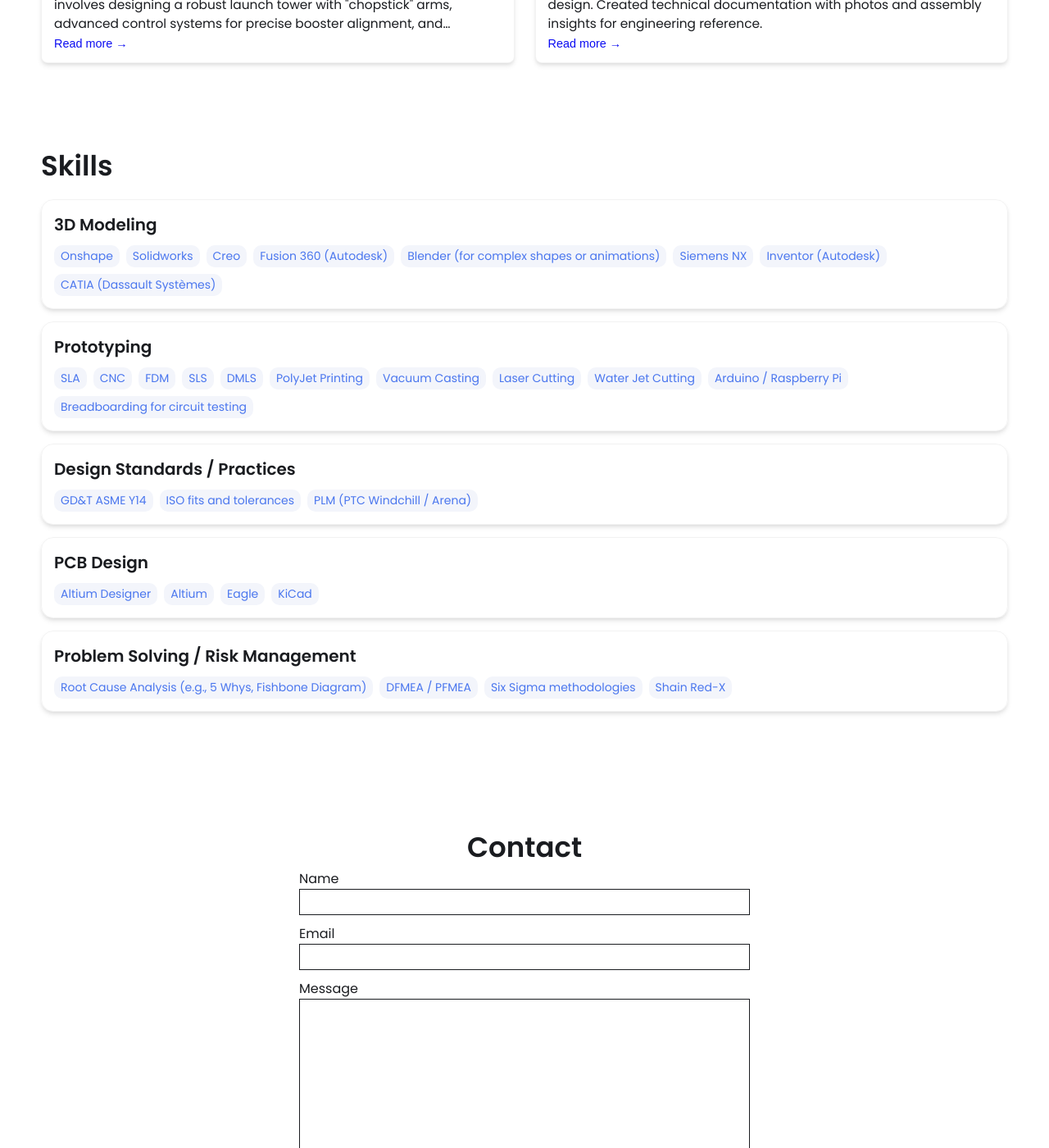
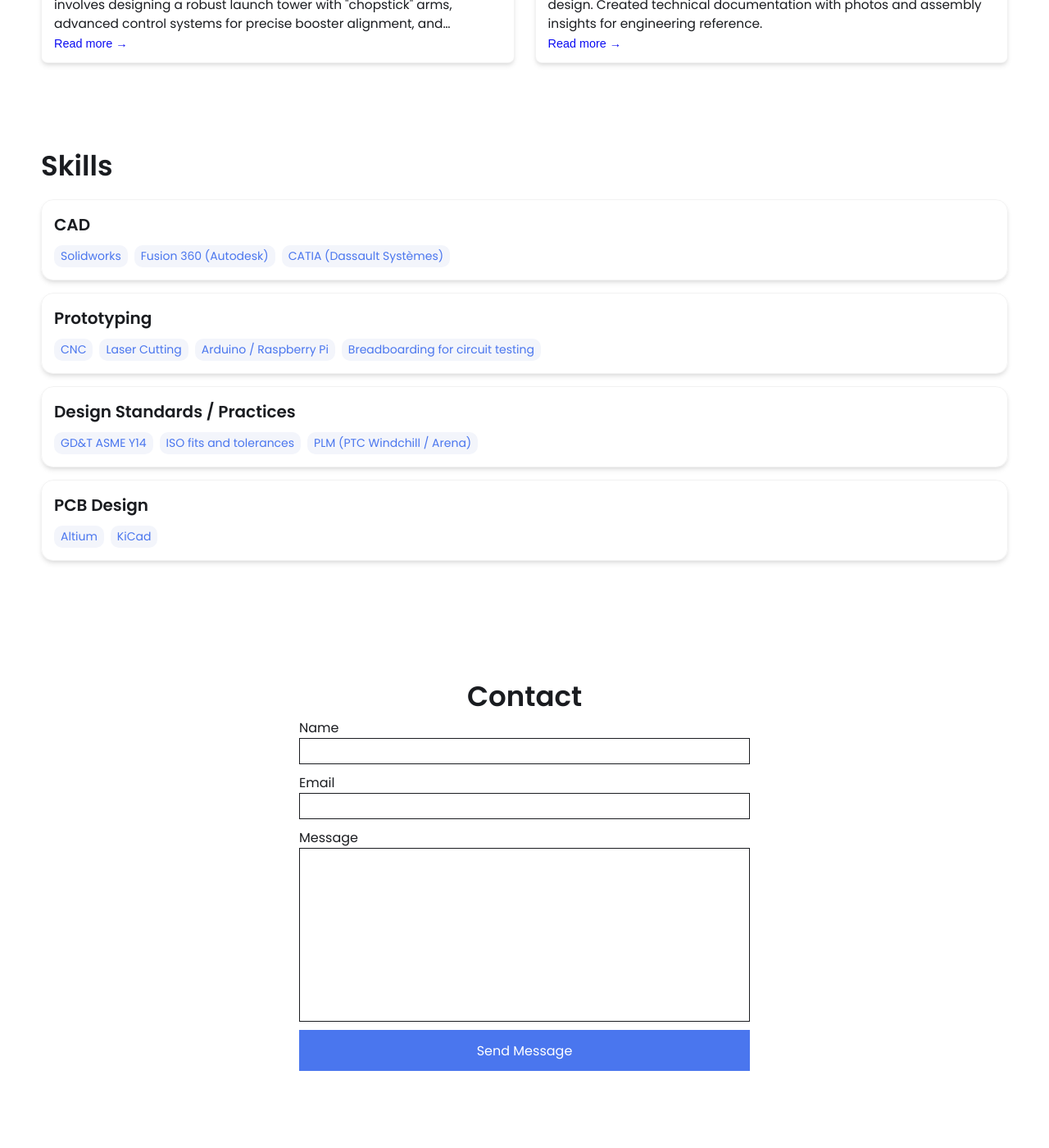
Before and after one commit to yasir159/yasir159.github.io, a Jekyll site: the page built from index.html, in a window 1280 px wide and 1400 px high, scrolled down 1449 px. Shown: the whole window at 82% size. Built offline with Jekyll 4.4.1, drawn with Linux system fonts in a browser that asks for light colours.

Commit message:
Update _config.yml

```diff
--- a/_config.yml
+++ b/_config.yml
@@ -44,27 +44,15 @@ external-links:    # input only your own url slug. The icons with missing entrie
 
 # Skills Section - Add the list of your Skills by categories/tools. The indentation for each level needs to be precise.
 skills:
-  - category: 3D Modeling
+  - category: CAD
     tools:
-    - Onshape
     - Solidworks
-    - Creo
     - Fusion 360 (Autodesk)
-    - Blender (for complex shapes or animations)
-    - Siemens NX
-    - Inventor (Autodesk)
     - CATIA (Dassault Systèmes)
   - category: Prototyping
     tools:
-    - SLA
     - CNC
-    - FDM
-    - SLS
-    - DMLS
-    - PolyJet Printing
-    - Vacuum Casting
     - Laser Cutting
-    - Water Jet Cutting
     - Arduino / Raspberry Pi
     - Breadboarding for circuit testing
   - category: Design Standards / Practices
@@ -74,20 +62,12 @@ skills:
     - PLM (PTC Windchill / Arena)
   - category: PCB Design
     tools:
-    - Altium Designer
     - Altium
-    - Eagle
     - KiCad
-  - category: Problem Solving / Risk Management
-    tools:
-    - Root Cause Analysis (e.g., 5 Whys, Fishbone Diagram)
-    - DFMEA / PFMEA
-    - Six Sigma methodologies
-    - Shain Red-X
 
 
 # Contact Form Setup. Setup an account and copy over the key. When someone fills out the form, it will be received in your email.
-formspree-key:   https://formspree.io/f/{8-digit key}
+formspree-key:   https://formspree.io/f/xgvzjqve
 
 
 
```
